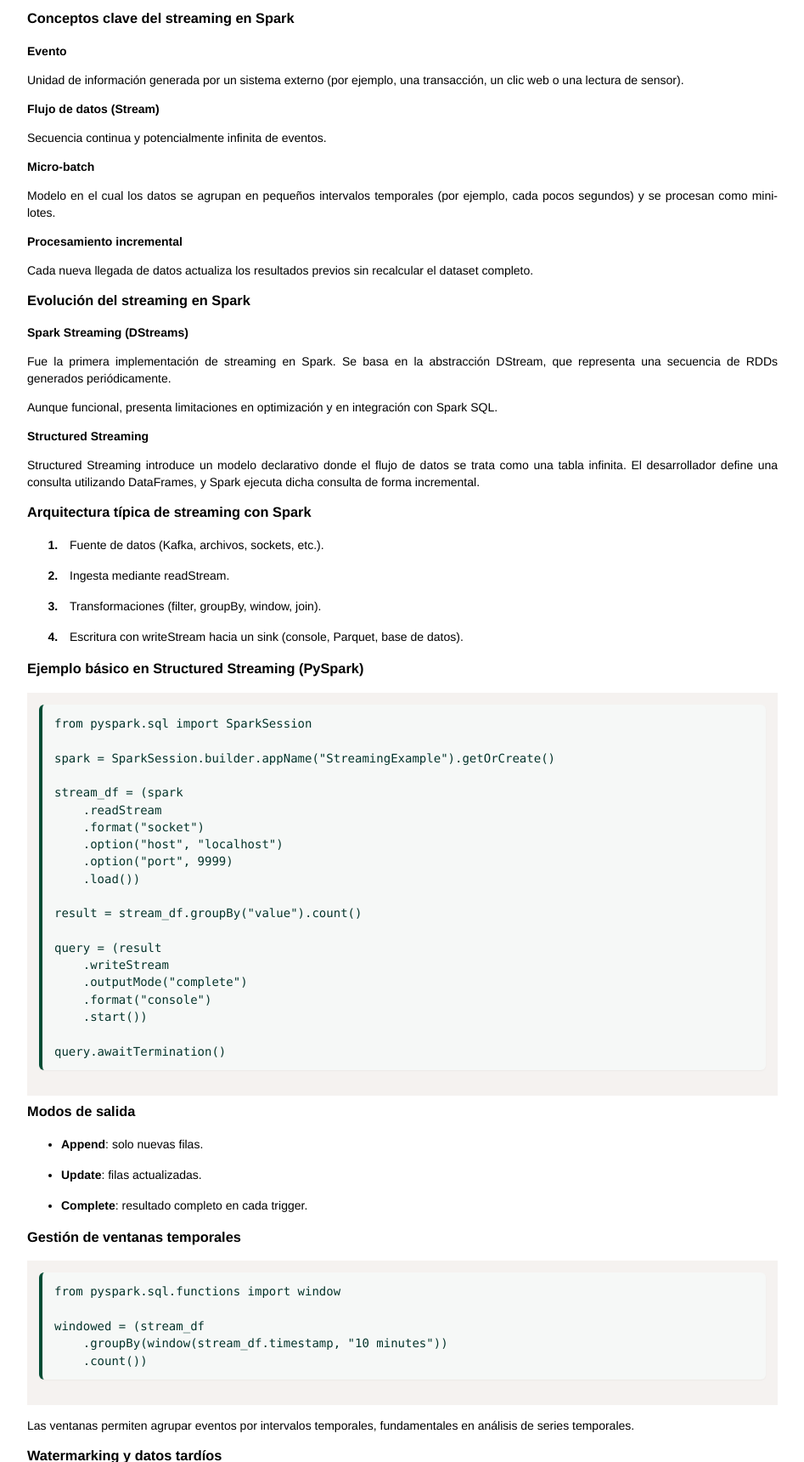
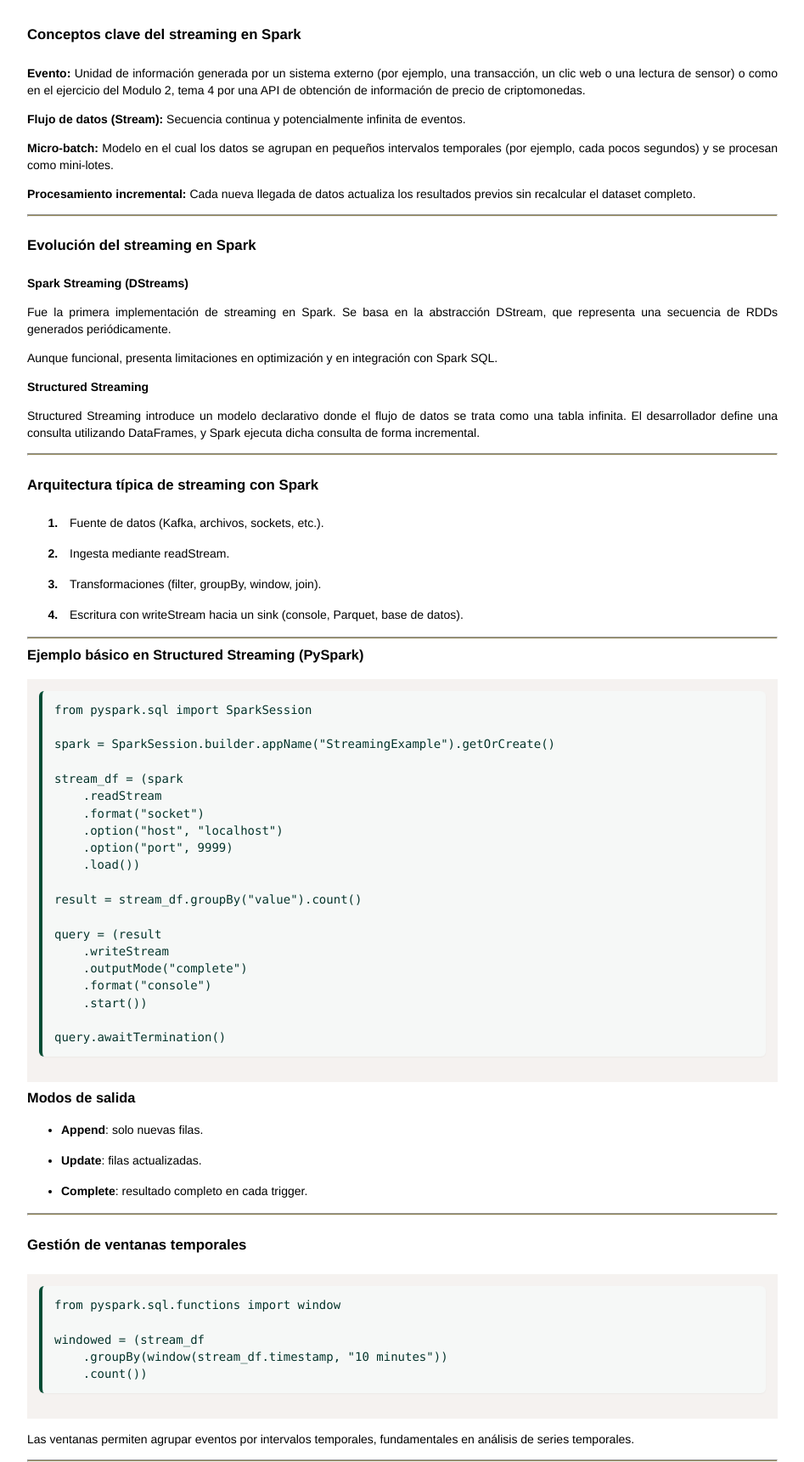
Before and after one commit to noeliaprimor/PFG, a website built with webpack: page modulo3/Tema1/M3T1L1.html in a window 1280 px wide. Shown: the part 1080-2800 px from the top of the page at 85% size, without its empty margins (166-1113 px from the left). Built offline with nearby package versions, Linux system fonts and the light colour scheme.

```diff
--- a/modulo3/Tema1/M3T1L1.html
+++ b/modulo3/Tema1/M3T1L1.html
@@ -29,7 +29,7 @@
     <div id="index-container" class="text-cell">
       <hr>
       <ul>
-        <li><a href="#descripcion">Descripción</a></li>
+        <li><a href="#descripcion">Introducción</a></li>
         <li><a href="#contenido">Contenido</a></li>
         <li><a href="#conclusion">Conclusión</a></li>
       </ul>
@@ -38,7 +38,7 @@
 
   <section id="descripcion">
     <div class="lesson-container">
-      <h3>DESCRIPCIÓN</h3>
+      <h3>INTRODUCCIÓN</h3>
       <hr>
       <div class="text-cell">
   <p>
@@ -70,32 +70,31 @@
 
 
 
-  <h3>Conceptos clave del streaming en Spark</h3>
+  <h4>Conceptos clave del streaming en Spark</h4>
 
-  <strong>Evento</strong>
-  <p>
+  <P><strong>Evento:</strong>
     Unidad de información generada por un sistema externo (por ejemplo, una transacción,
-    un clic web o una lectura de sensor).
+    un clic web o una lectura de sensor) o como en el ejercicio del Modulo 2, tema 4 por una API de obtención de información de precio de criptomonedas.
   </p>
 
-  <strong>Flujo de datos (Stream)</strong>
-  <p>
+  <p><strong>Flujo de datos (Stream):</strong>
+
     Secuencia continua y potencialmente infinita de eventos.
   </p>
 
-  <strong>Micro-batch</strong>
-  <p>
+  <p><strong>Micro-batch:</strong>
+
     Modelo en el cual los datos se agrupan en pequeños intervalos temporales
     (por ejemplo, cada pocos segundos) y se procesan como mini-lotes.
   </p>
 
-  <strong>Procesamiento incremental</strong>
-  <p>
+  <p><strong>Procesamiento incremental:</strong>
+
     Cada nueva llegada de datos actualiza los resultados previos sin recalcular
     el dataset completo.
   </p>
-
-  <h3>Evolución del streaming en Spark</h3>
+<hr>
+  <h4>Evolución del streaming en Spark</h4>
 
   <strong>Spark Streaming (DStreams)</strong>
   <p>
@@ -112,15 +111,15 @@
     se trata como una tabla infinita. El desarrollador define una consulta
     utilizando DataFrames, y Spark ejecuta dicha consulta de forma incremental.
   </p>
-
-  <h3>Arquitectura típica de streaming con Spark</h3>
+<hr>
+  <h4>Arquitectura típica de streaming con Spark</h4>
   <ol>
     <li>Fuente de datos (Kafka, archivos, sockets, etc.).</li>
     <li>Ingesta mediante readStream.</li>
     <li>Transformaciones (filter, groupBy, window, join).</li>
     <li>Escritura con writeStream hacia un sink (console, Parquet, base de datos).</li>
   </ol>
-
+<hr>
   <h3>Ejemplo básico en Structured Streaming (PySpark)</h3>
   <pre><code class="language-python python-code">from pyspark.sql import SparkSession
 
@@ -149,8 +148,8 @@ query.awaitTermination()</code></pre>
     <li><strong>Update</strong>: filas actualizadas.</li>
     <li><strong>Complete</strong>: resultado completo en cada trigger.</li>
   </ul>
-
-  <h3>Gestión de ventanas temporales</h3>
+<hr>
+  <h4>Gestión de ventanas temporales</h4>
   <pre><code class="language-python python-code">from pyspark.sql.functions import window
 
 windowed = (stream_df
@@ -161,30 +160,30 @@ windowed = (stream_df
     Las ventanas permiten agrupar eventos por intervalos temporales,
     fundamentales en análisis de series temporales.
   </p>
-
-  <h3>Watermarking y datos tardíos</h3>
+<hr>
+  <h4>Watermarking y datos tardíos</h4>
   <p>
     En escenarios reales, algunos eventos pueden llegar con retraso.
     Structured Streaming permite definir un watermark para establecer
     cuánto tiempo se aceptan eventos tardíos.
   </p>
   <pre><code class="language-python python-code">stream_df.withWatermark("timestamp", "5 minutes")</code></pre>
-
-  <h3>Garantías de procesamiento</h3>
+<hr>
+  <h4>Garantías de procesamiento</h4>
   <ul>
     <li>At-least-once: el evento puede procesarse más de una vez.</li>
     <li>Exactly-once (según fuente y sink): cada evento se procesa exactamente una vez.</li>
   </ul>
-
-  <h3>Ventajas del streaming en Spark</h3>
+<hr>
+  <h4>Ventajas del streaming en Spark</h4>
   <ul>
     <li>API unificada para batch y streaming.</li>
     <li>Optimización automática.</li>
     <li>Escalabilidad distribuida.</li>
     <li>Integración con ecosistema Big Data.</li>
   </ul>
-
-  <h3>Retos técnicos</h3>
+<hr>
+  <h4>Retos técnicos</h4>
   <ul>
     <li>Gestión eficiente del estado.</li>
     <li>Control de latencia.</li>
```
